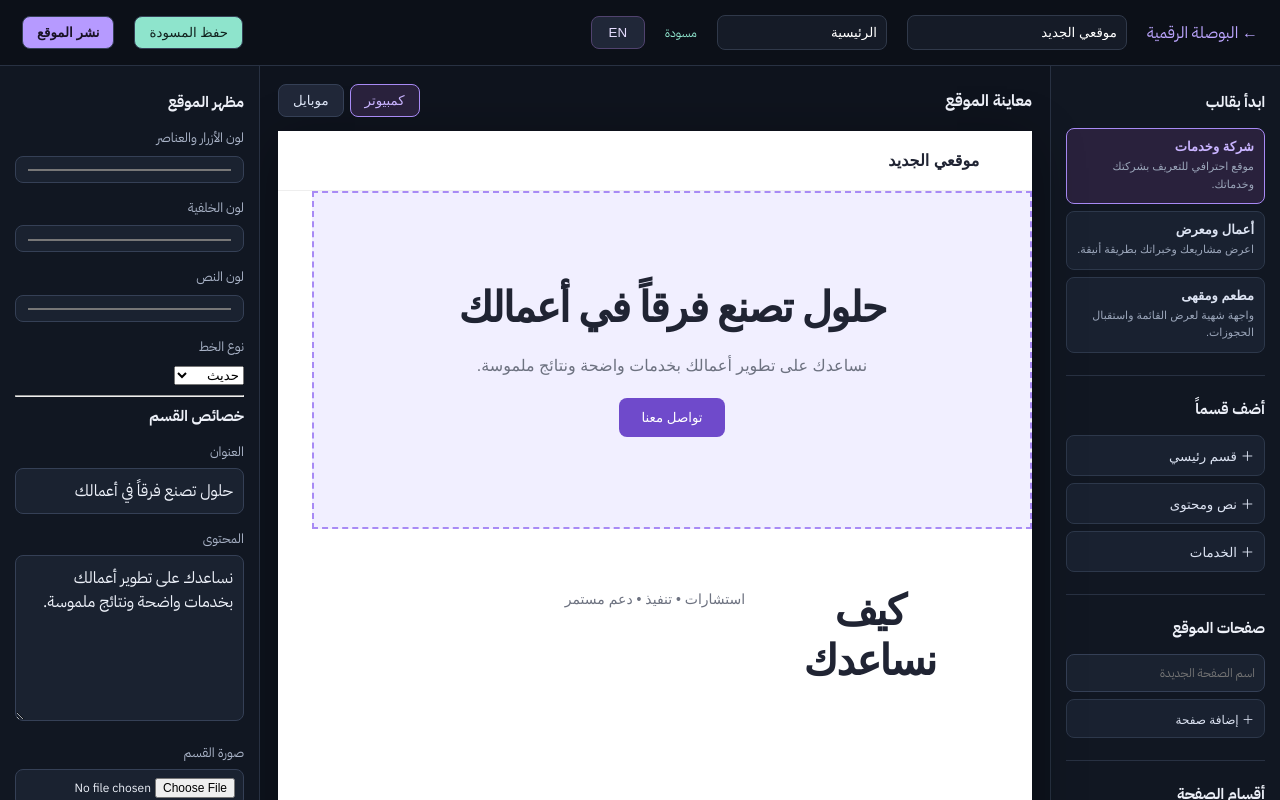
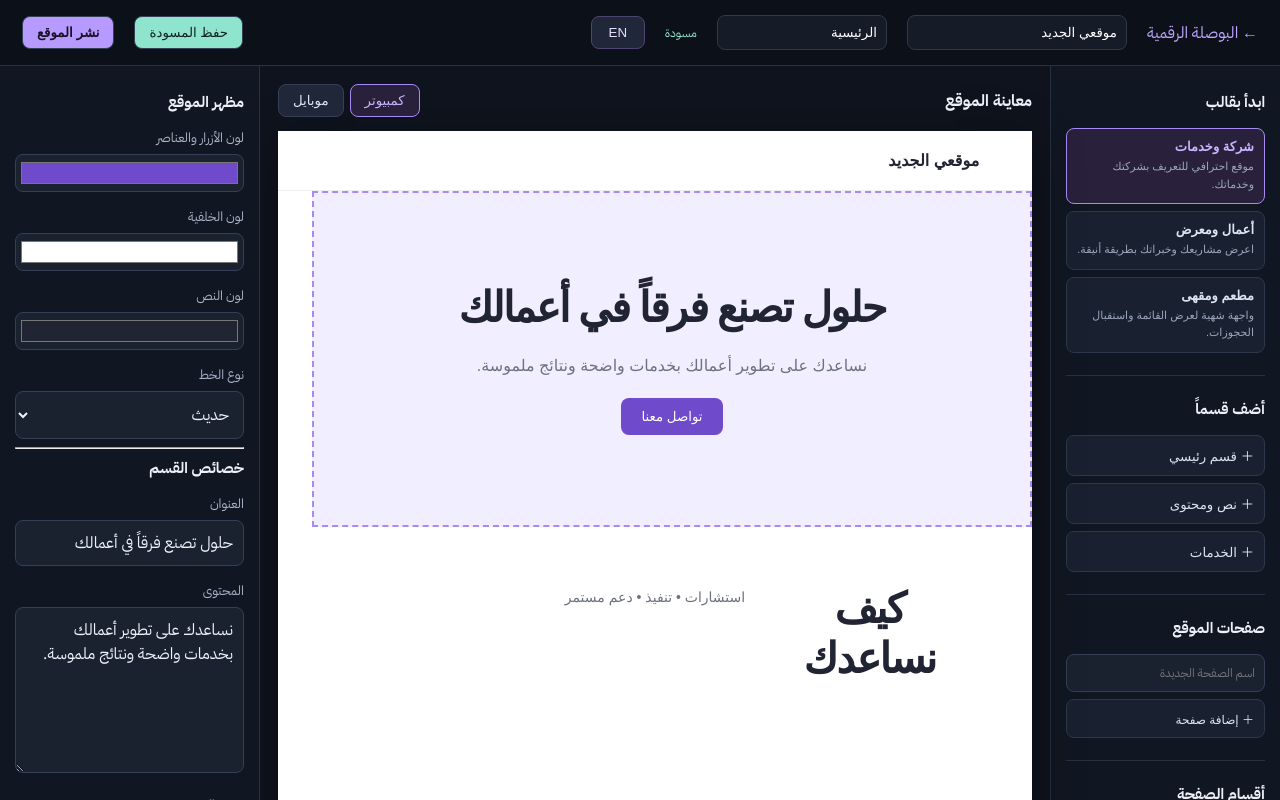
Before and after one commit to psycho-666/digital-compass-site, a Next.js app in the folder apps/builder/: page /editor in a window 1280 px wide. Shown: the top 800 px of the page. Built offline with nearby package versions, Linux system fonts and the light colour scheme; no server answers.

Commit message:
Style theme controls and accent-colored preview buttons

```diff
--- a/apps/builder/app/editor/editor.css
+++ b/apps/builder/app/editor/editor.css
@@ -54,3 +54,8 @@ html[dir="ltr"] .editorbar .savebutton{margin-inline-start:auto}
 .page-row>span{display:flex;gap:2px}
 .page-row>span button{width:27px;padding:5px 3px;margin:0;font-size:12px}
 .page-row button:disabled{opacity:.3;cursor:not-allowed}
+
+
+.properties input[type=color]{display:block;width:100%;height:38px;padding:3px;background:#1a2230;border:1px solid #354056;border-radius:8px;cursor:pointer}
+.properties select{width:100%;background:#1a2230;color:#eef2fa;border:1px solid #354056;border-radius:8px;padding:10px;font:inherit}
+.sitepreview .previewsection button{border:0;color:#fff;border-radius:8px;padding:11px 20px}
```
